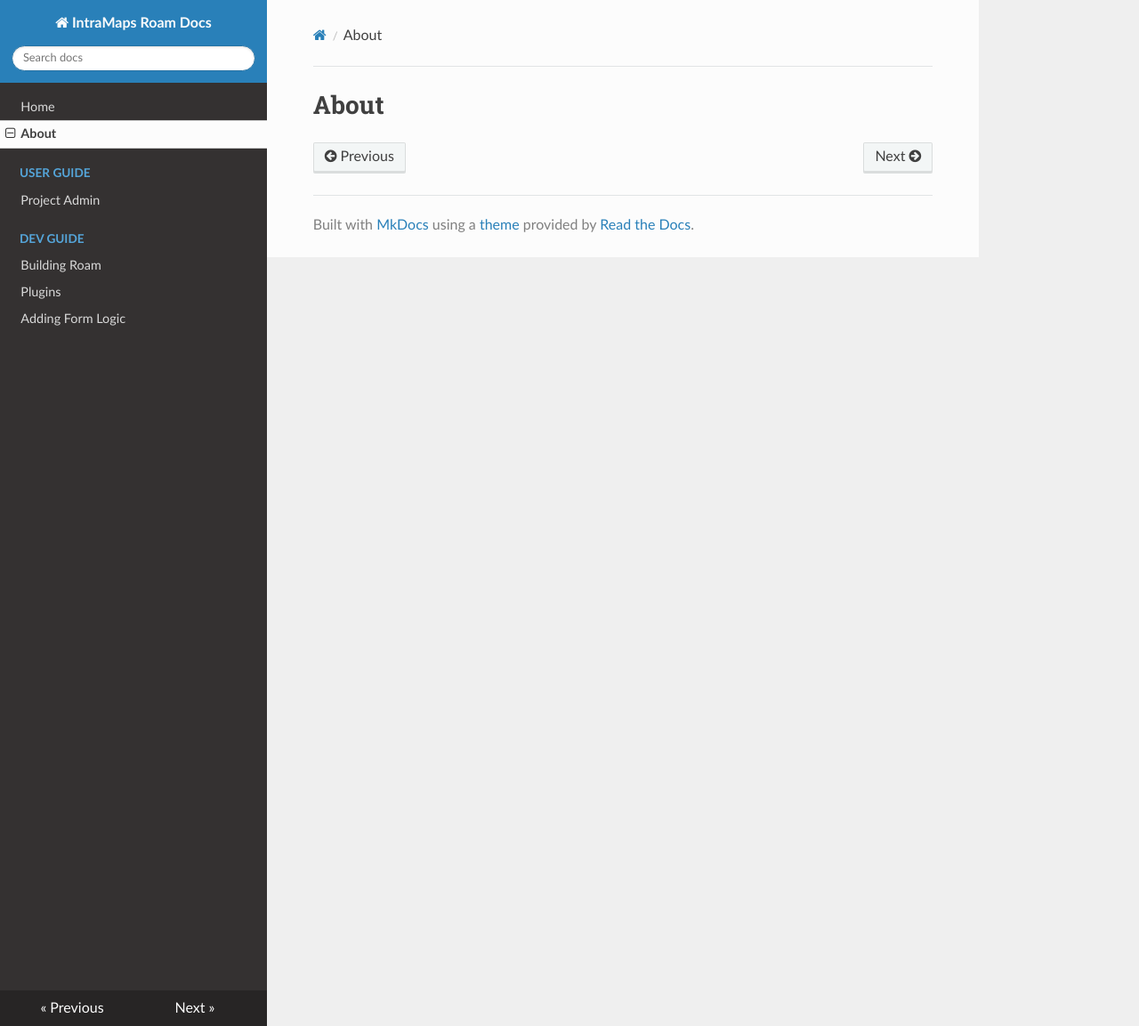
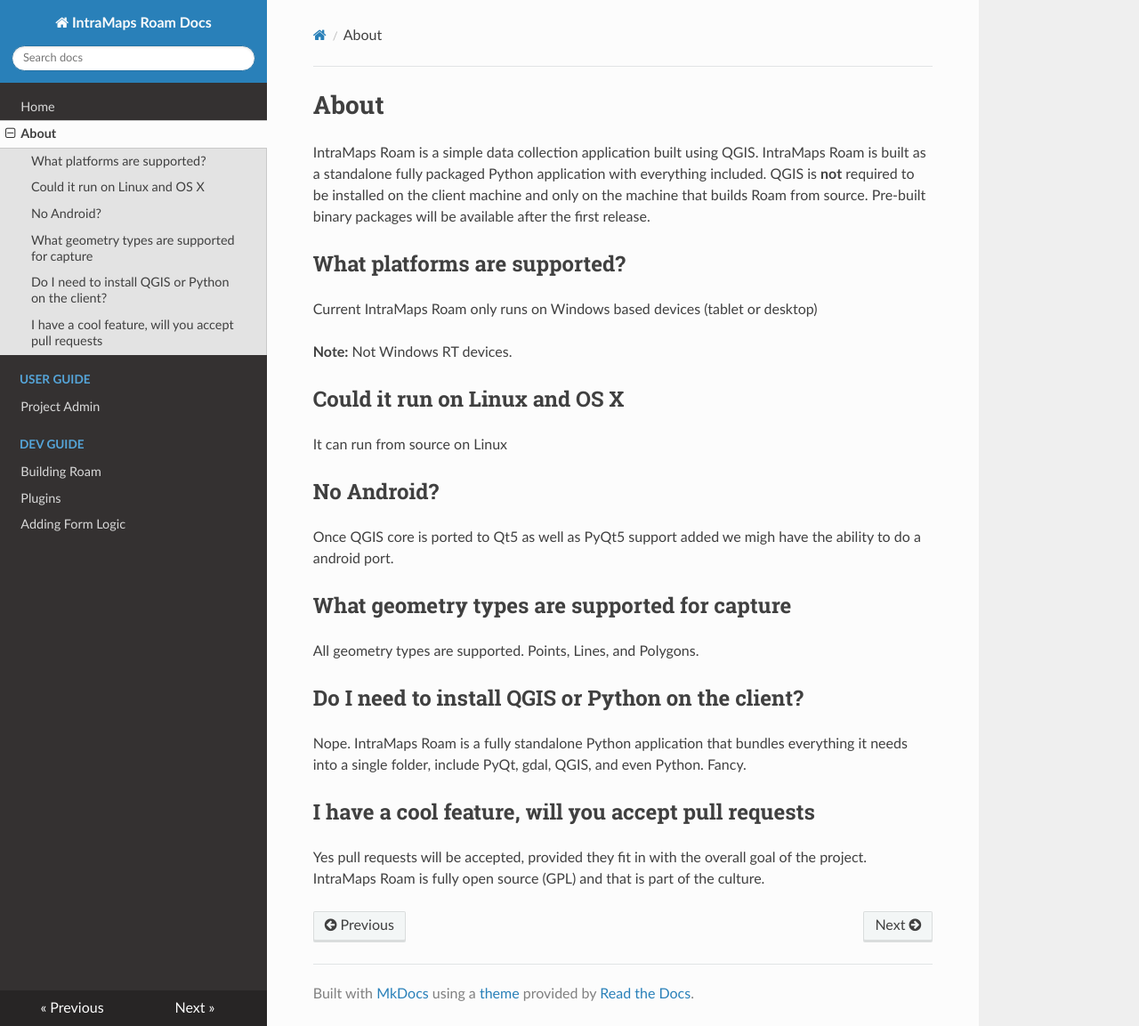
Before and after one commit to roam-qgis/Roam-docs, an MkDocs documentation site: the page built from docs/about.md, in a window 1280 px wide and 1153 px high. Shown: the whole window at 89% size. Built offline with MkDocs 1.6.1, drawn with Linux system fonts in a browser that asks for light colours; nearby versions of some CDN libraries; old or Windows-style settings are respelled for this version of MkDocs.

Commit message:
Update about

```diff
--- a/docs/about.md
+++ b/docs/about.md
@@ -1 +1,29 @@
 # About
+
+IntraMaps Roam is a simple data collection application built using QGIS. IntraMaps Roam is built as a standalone fully packaged Python application with everything included. QGIS is **not** required to be installed on the client machine and only on the machine that builds Roam from source.  Pre-built binary packages will be available after the first release.
+
+## What platforms are supported?
+
+Current IntraMaps Roam only runs on Windows based devices (tablet or desktop)
+
+**Note:** Not Windows RT devices.
+
+## Could it run on Linux and OS X
+
+It can run from source on Linux
+
+## No Android?
+
+Once QGIS core is ported to Qt5 as well as PyQt5 support added we migh have the ability to do a android port.
+
+## What geometry types are supported for capture
+
+All geometry types are supported. Points, Lines, and Polygons.
+
+## Do I need to install QGIS or Python on the client?
+
+Nope. IntraMaps Roam is a fully standalone Python application that bundles everything it needs into a single folder, include PyQt, gdal, QGIS, and even Python.  Fancy.
+
+## I have a cool feature, will you accept pull requests
+
+Yes pull requests will be accepted, provided they fit in with the overall goal of the project. IntraMaps Roam is fully open source (GPL) and that is part of the culture.
```
